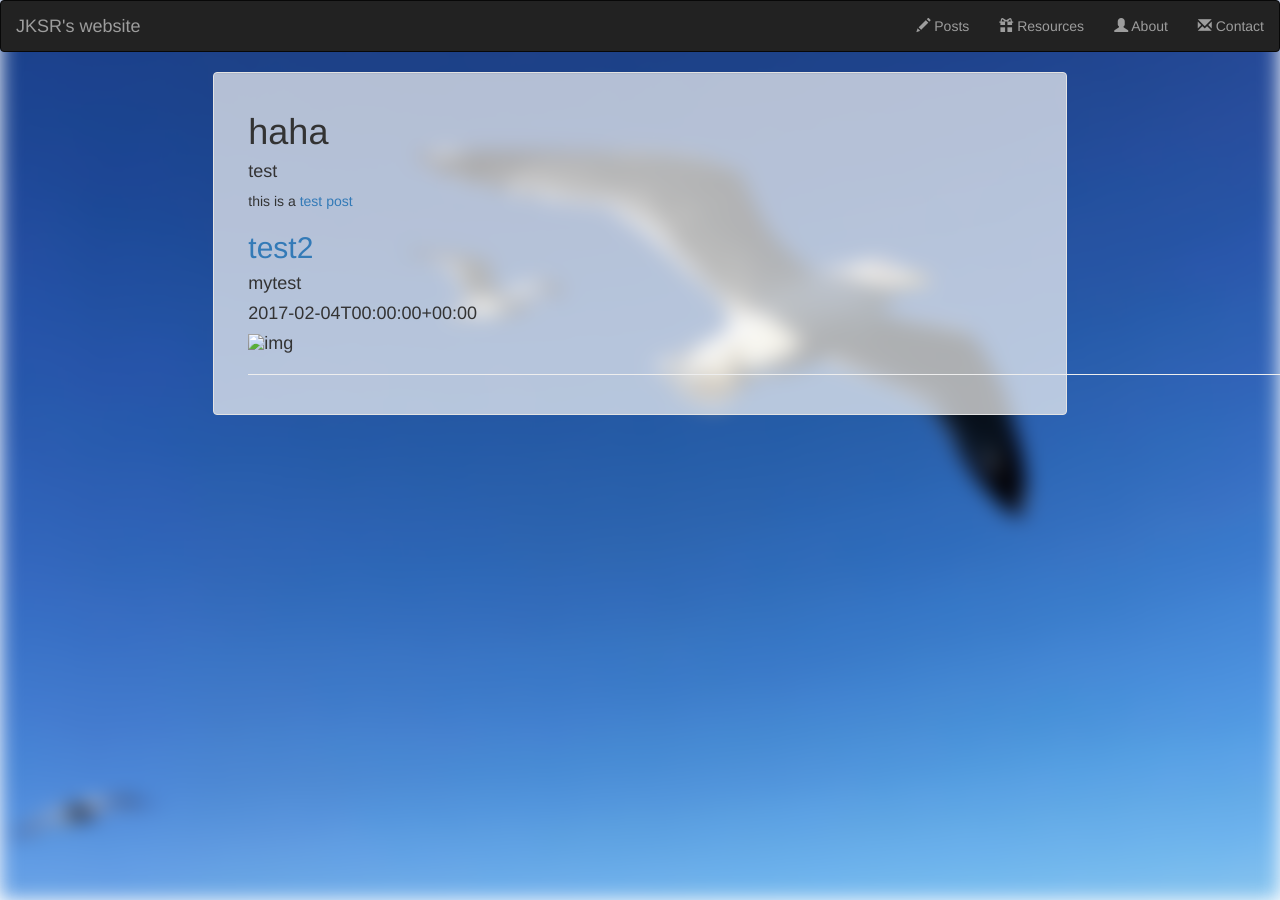
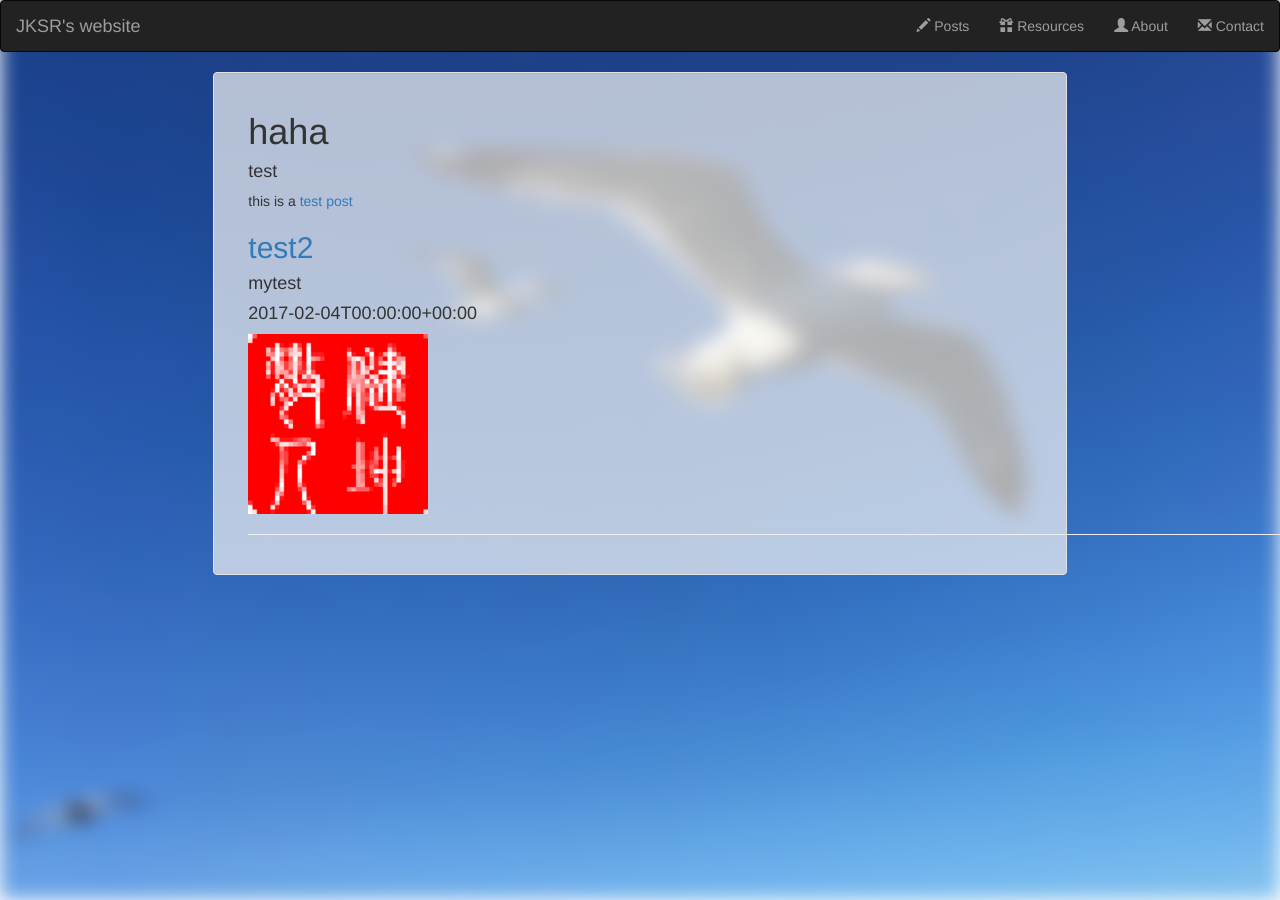
Before and after one commit to jksr/jksr.github.io, a Jekyll site: the page built from index.md, in a window 1280 px wide. Built offline with Jekyll 4.4.1, drawn with Linux system fonts in a browser that asks for light colours; nearby versions of some CDN libraries.

Commit message:
jekyll pilot test

```diff
--- a/index.md
+++ b/index.md
@@ -17,7 +17,7 @@ this is a [test post](https://jksr.github.io/posts/mytest/test)
 
 #### {{ post.date | date_to_xmlschema }}
 
-#### ![img](http://jksr.github.io/images/post_images/{{ post.date | date: "%Y-%mm-%dd"}}/highlight.png)
+#### ![img](http://jksr.github.io/images/post_images/{{ post.date | date: "%Y-%m-%d"}}/highlight.png)
 
 ----
 
```
